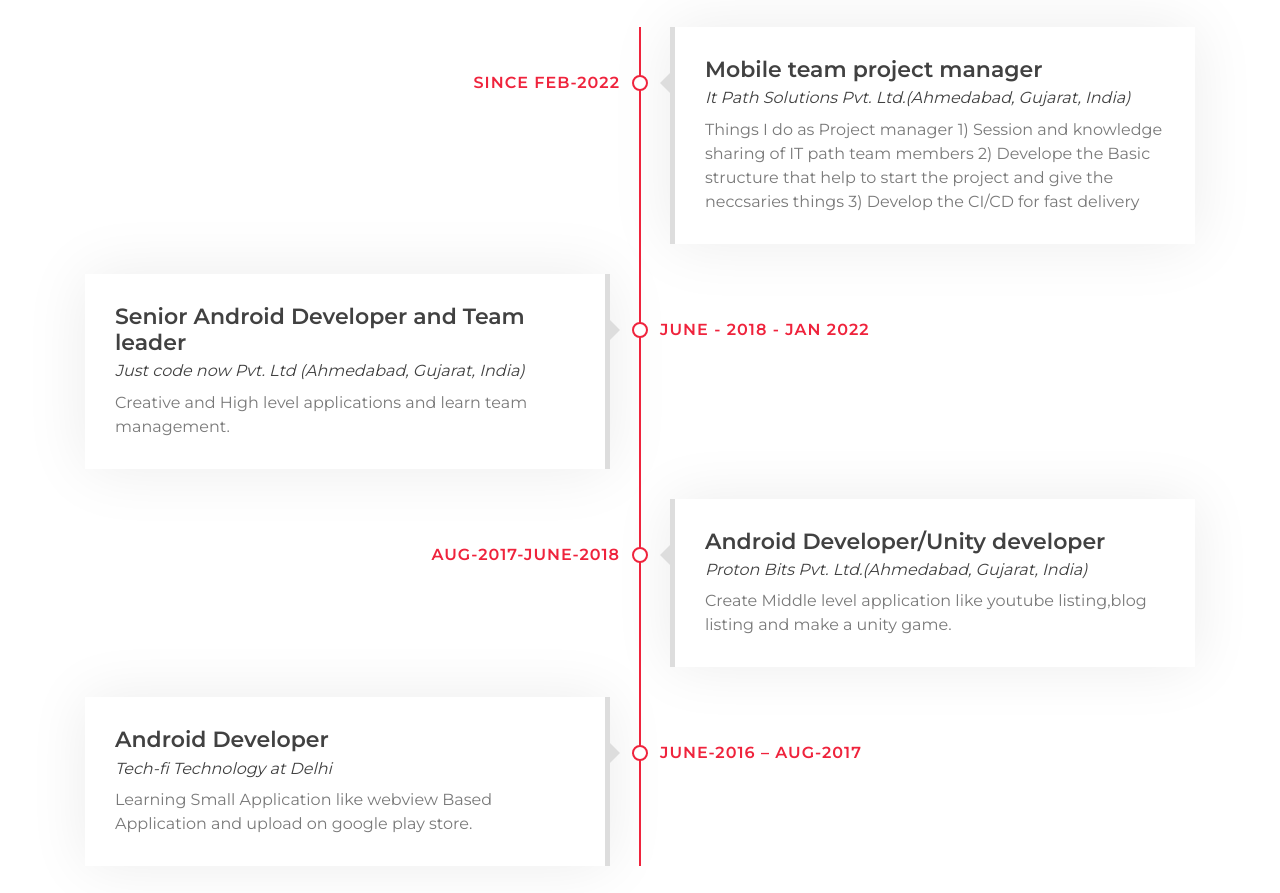
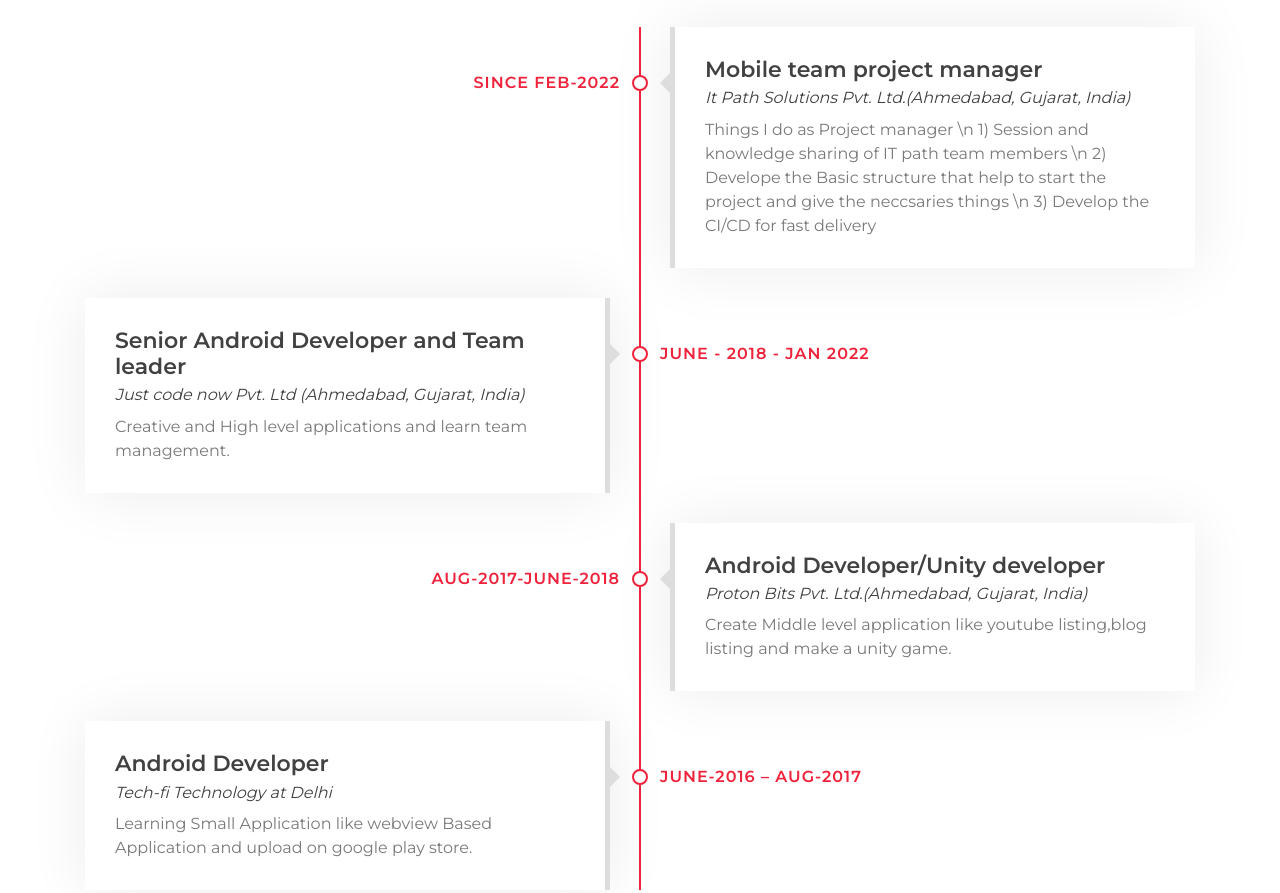
Before and after one commit to jeeteshsurana/portfolio, a plain HTML site: page index.html in a window 1280 px wide. Shown: the part 2041-2934 px from the top of the page. Drawn offline with nearby package versions, Linux system fonts and the light colour scheme.

Commit message:
Update index.html

```diff
--- a/index.html
+++ b/index.html
@@ -233,11 +233,8 @@ Knowledge about <br>
                             <div class="timeline-date">Since Feb-2022</div>
                             <h2>Mobile team project manager</h2>
                             <h4>It Path Solutions Pvt. Ltd.(Ahmedabad, Gujarat, India)</h4>
-                            <p> Things I do as Project manager
-1) Session and knowledge sharing of IT path team members
-2) Develope the Basic structure that help to start the project
-and give the neccsaries things
-3) Develop the CI/CD for fast delivery
+                            <p> Things I do as Project manager \n 1) Session and knowledge sharing of IT path team members \n 2) Develope the Basic structure that help to start the project
+and give the neccsaries things \n 3) Develop the CI/CD for fast delivery
                             </p>
                         </div>
                     </div>
```
